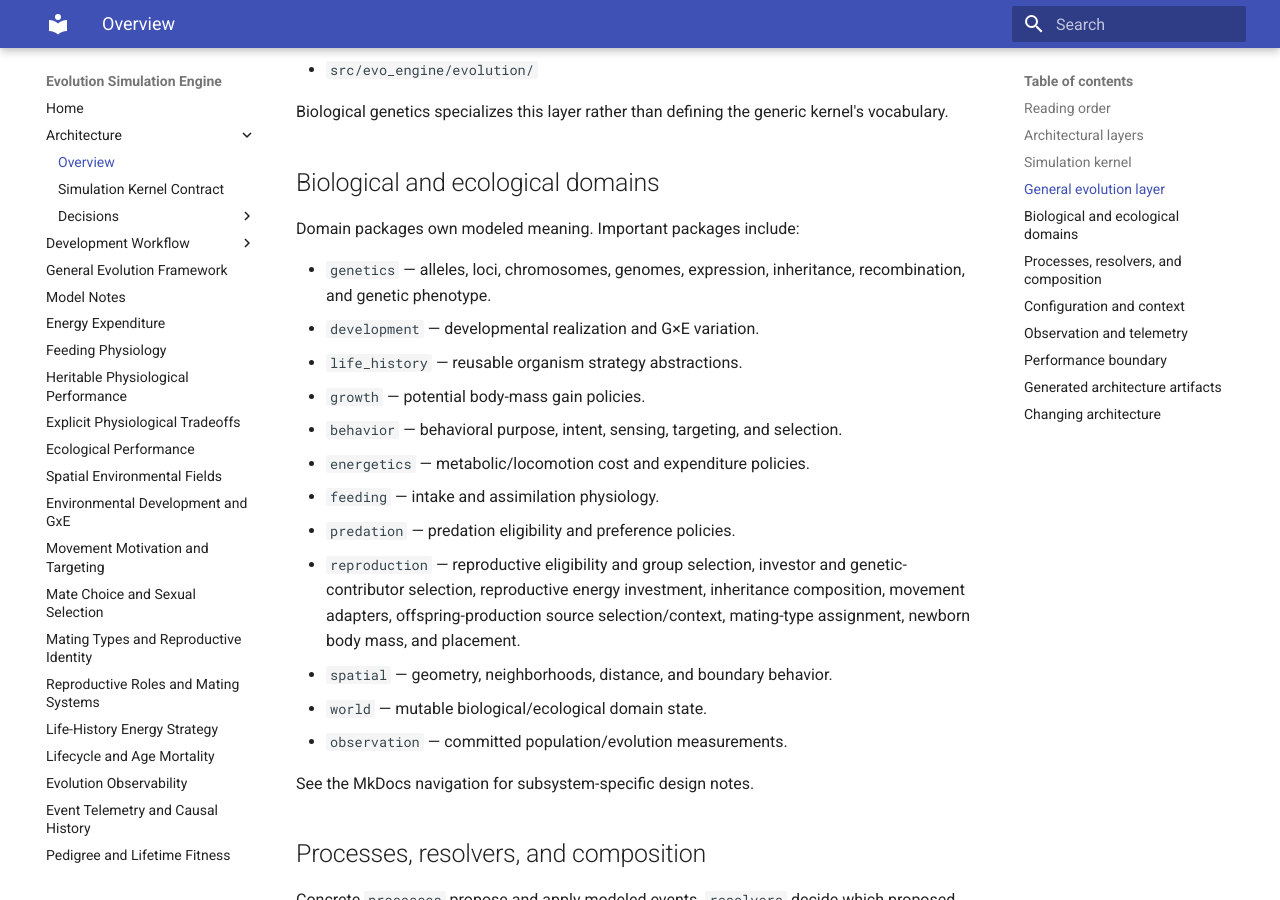
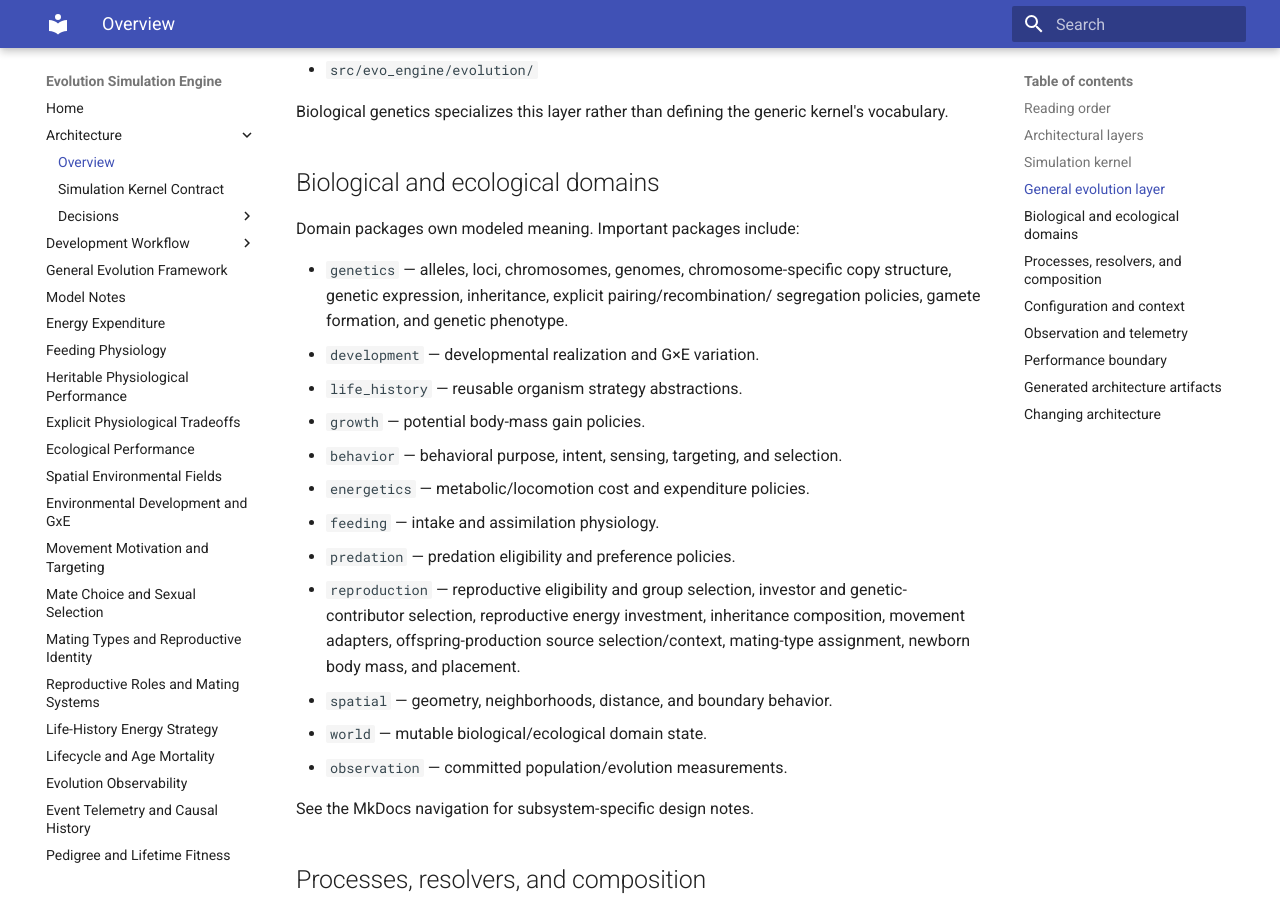
Before and after one commit to abdullahkhan57721/evolution-simulation-engine, an MkDocs documentation site: the page built from docs/architecture/index.md, in a window 1280 px wide and 900 px high, scrolled down 2059 px. Built offline with MkDocs 1.6.1 and Material for MkDocs 9.7.7, drawn with Linux system fonts in a browser that asks for light colours.

Commit message:
Reflect explicit genetics transmission architecture

```diff
--- a/docs/architecture/index.md
+++ b/docs/architecture/index.md
@@ -99,8 +99,9 @@ kernel's vocabulary.
 
 Domain packages own modeled meaning. Important packages include:
 
-- `genetics` — alleles, loci, chromosomes, genomes, expression, inheritance,
-  recombination, and genetic phenotype.
+- `genetics` — alleles, loci, chromosomes, genomes, chromosome-specific copy
+  structure, genetic expression, inheritance, explicit pairing/recombination/
+  segregation policies, gamete formation, and genetic phenotype.
 - `development` — developmental realization and G×E variation.
 - `life_history` — reusable organism strategy abstractions.
 - `growth` — potential body-mass gain policies.
```
